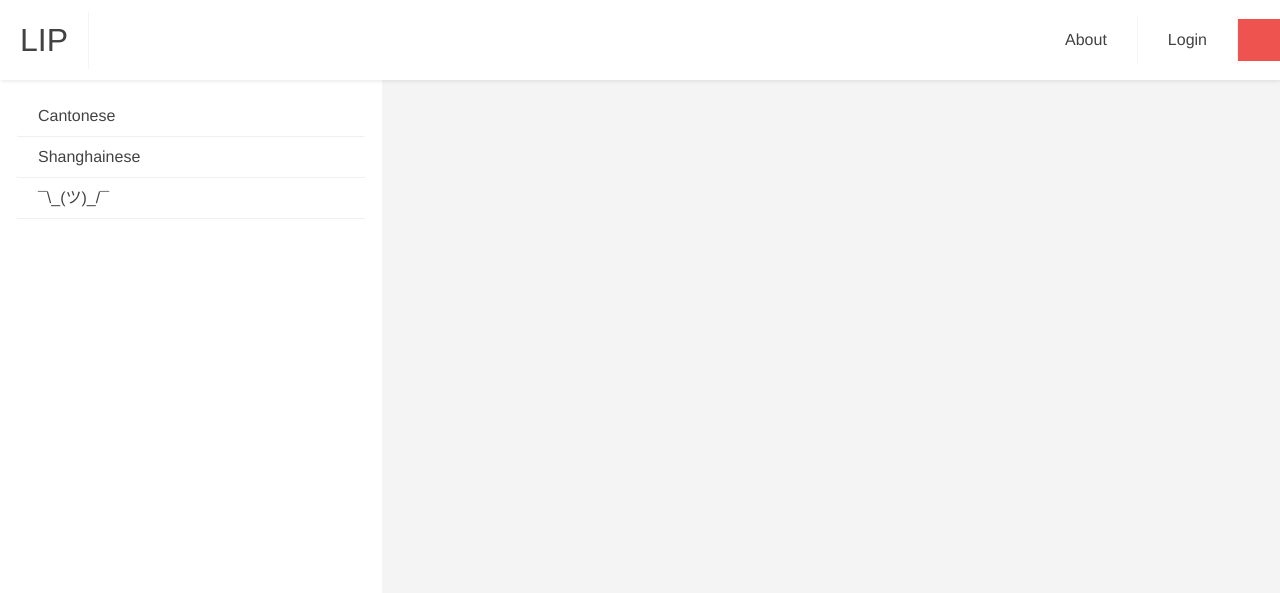
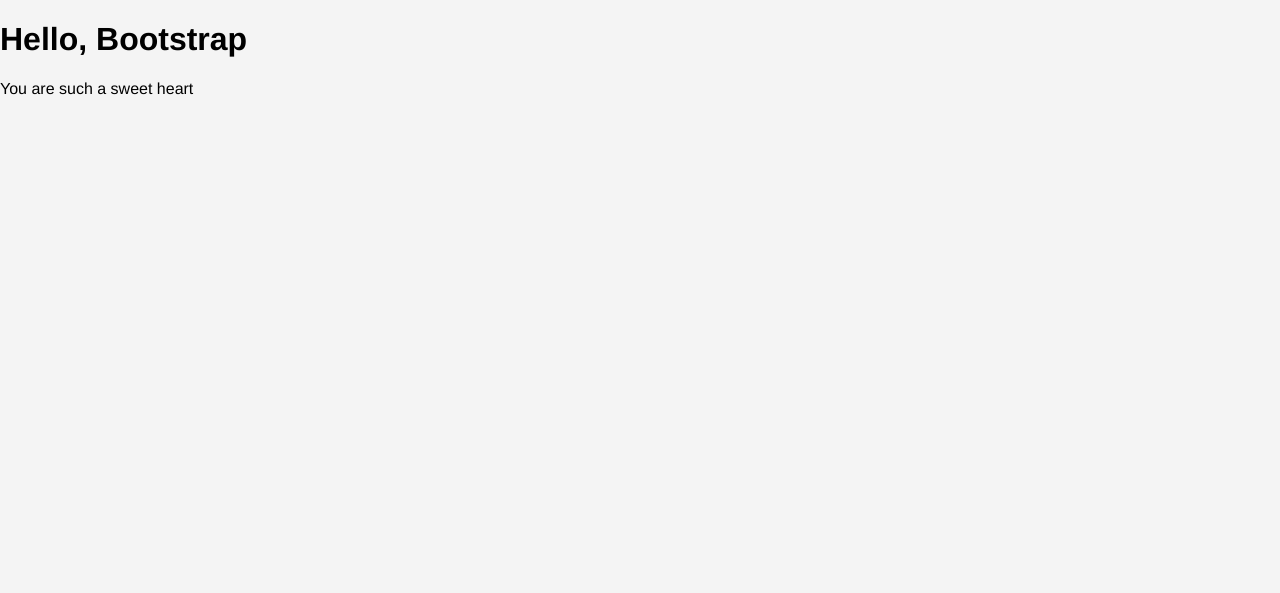
Before and after one commit to Ailrk-sArchives/lip-site, a Flask app: page / in a window 1280 px wide. Shown: the top 593 px of the page. Run offline with Flask 2, Linux system fonts and the light colour scheme; parts of the project's set-up code (start-up, migrations or seed data) failed here and were passed over; some libraries are stand-ins or nearby versions.

Commit message:
add bootstrap

```diff
--- a/app/templates/base.html
+++ /dev/null
@@ -1,46 +0,0 @@
-<!DOCTYPE html>
-<html>
-
-<head>
-    {% block head %}
-    <title>{% block title %}{% endblock %} - LIP</title>
-    <link rel="stylesheet" type=text/css href="{{ url_for('static', filename='base.css') }}">
-    <meta name="viewport" content="width=device-width" /> {% endblock %}
-</head>
-
-<body>
-    <div class="container">
-        <div class="header">
-            <div class="left">
-                <a href="#" class="logo">LIP</a>
-            </div>
-            <div class="right">
-                <input class="nav-btn" type="checkbox" id="nav-btn" />
-                <a href="#" class="nav-button">About</a>
-                <a href="#" class="nav-button">Login</a>
-                <span class="menu-button"></span>
-            </div>
-        </div>
-        <div class="body-container">
-            <div class="content-container">
-                {% block content %} {% endblock %}
-                <div class="content"></div>
-            </div>
-        </div>
-        <div class="content-nav">
-            <ul>
-                <li>
-                    <a href="#">Cantonese</a>
-                </li>
-                <li>
-                    <a href="#">Shanghainese</a>
-                </li>
-                <li>
-                    <a href="#">¯\_(ツ)_/¯</a>
-                </li>
-            </ul>
-        </div>
-    </div>
-</body>
-
-</html>
--- a/app/templates/index.html
+++ b/app/templates/index.html
@@ -1,4 +1,4 @@
-{% extends "base.html" %}
+{% extends "layout.html" %}
 
 {% block content %}
   <p>You are such a sweet heart</p>
--- /dev/null
+++ b/app/templates/layout.html
@@ -0,0 +1,15 @@
+
+{% extends "bootstrap/base.html" %}
+
+{% block title %}This is an example page{% endblock %}
+{% block head %}<link rel="stylesheet" type=text/css href="{{ url_for('static', filename='base.css') }}">{% endblock %}
+{% block navbar %}
+<div class="navbar navbar-fixed-top">
+    <!-- ... -->
+</div>
+<h1>Hello, Bootstrap</h1>
+{% endblock %}
+
+<div class="content">
+    {% block content %}{% endblock %}
+</div>
```
